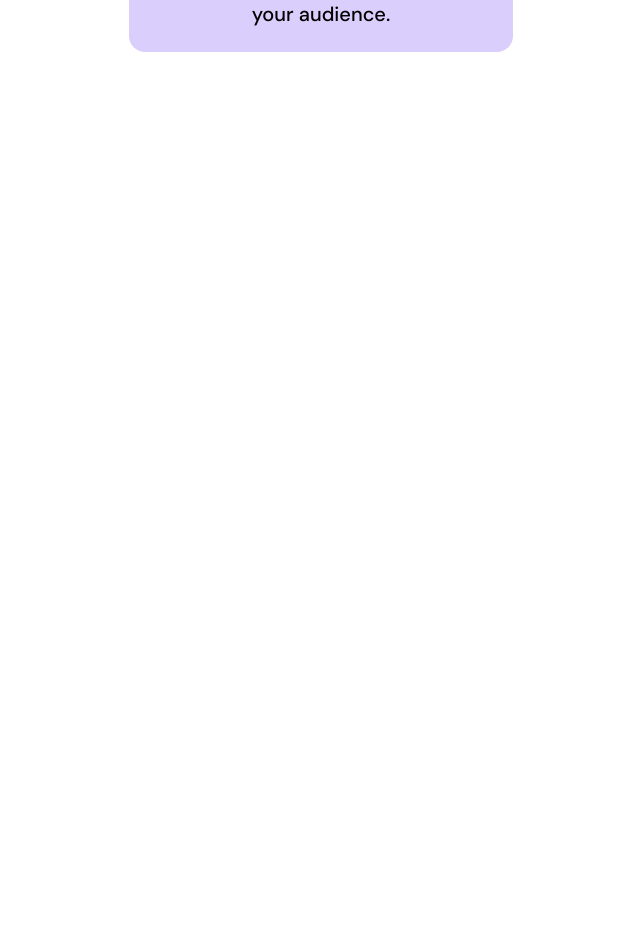
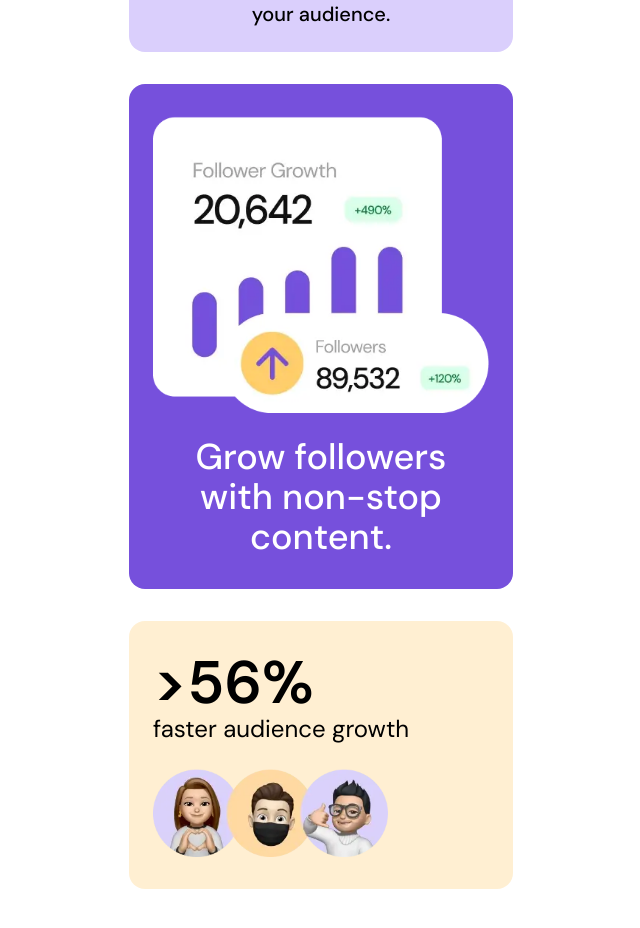
Before and after one commit to akshay-ken/novice-project-06, a React (Vite) app: page / in a window 1280 px wide. Shown: the part 1528-2456 px from the top of the page, without its empty margins (319-959 px from the left). Before the commit the page ends 1644 px from the top, so only its background shows below. Built offline with nearby package versions, Linux system fonts and the light colour scheme.

Commit message:
feat: added components with mobile view styles

```diff
--- /dev/null
+++ b/src/components/CardFive.jsx
@@ -0,0 +1,11 @@
+import growChart from "../assets/images/illustration-grow-followers.webp";
+export function CardFive() {
+  return (
+    <div className="card py-8 bg-Purple-500">
+      <img src={growChart} alt="" />
+      <p className="text-4xl text-center text-White font-medium mx-4 mt-6">
+        Grow followers with non-stop content.
+      </p>
+    </div>
+  );
+}
--- /dev/null
+++ b/src/components/CardSix.jsx
@@ -0,0 +1,10 @@
+import multiAvtar from "../assets/images/illustration-audience-growth.webp";
+export function CardSix() {
+  return (
+    <div className=" card py-8 bg-Yellow-500/30">
+      <p className="text-6xl font-semibold">{">"}56%</p>
+      <p className="text-2xl mb-6">faster audience growth</p>
+      <img src={multiAvtar} className="w-[70%]" alt="" />
+    </div>
+  );
+}
--- a/src/components/MainPage.jsx
+++ b/src/components/MainPage.jsx
@@ -1,5 +1,7 @@
+import { CardFive } from "./CardFive";
 import { CardFour } from "./CardFour";
 import { CardOne } from "./CardOne";
+import { CardSix } from "./CardSix";
 import { CardThree } from "./CardThree";
 import { CardTwo } from "./CardTwo";
 
@@ -10,6 +12,8 @@ export function MainPage() {
       <CardTwo />
       <CardThree />
       <CardFour />
+      <CardFive />
+      <CardSix />
     </main>
   );
 }
--- a/src/index.css
+++ b/src/index.css
@@ -9,7 +9,7 @@
 
 @layer components {
   .card {
-    @apply px-6 rounded-2xl max-w-sm;
+    @apply px-6 rounded-2xl w-sm;
   }
 }
 
```
